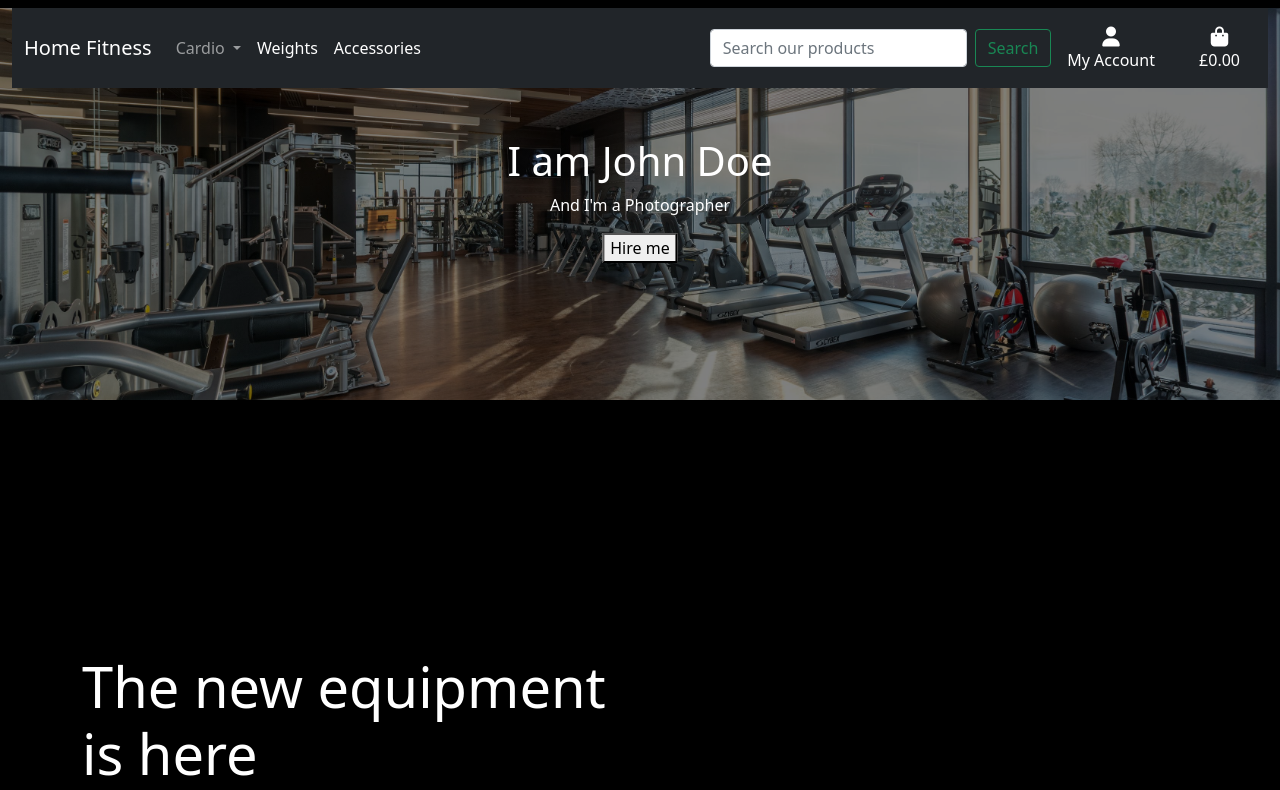
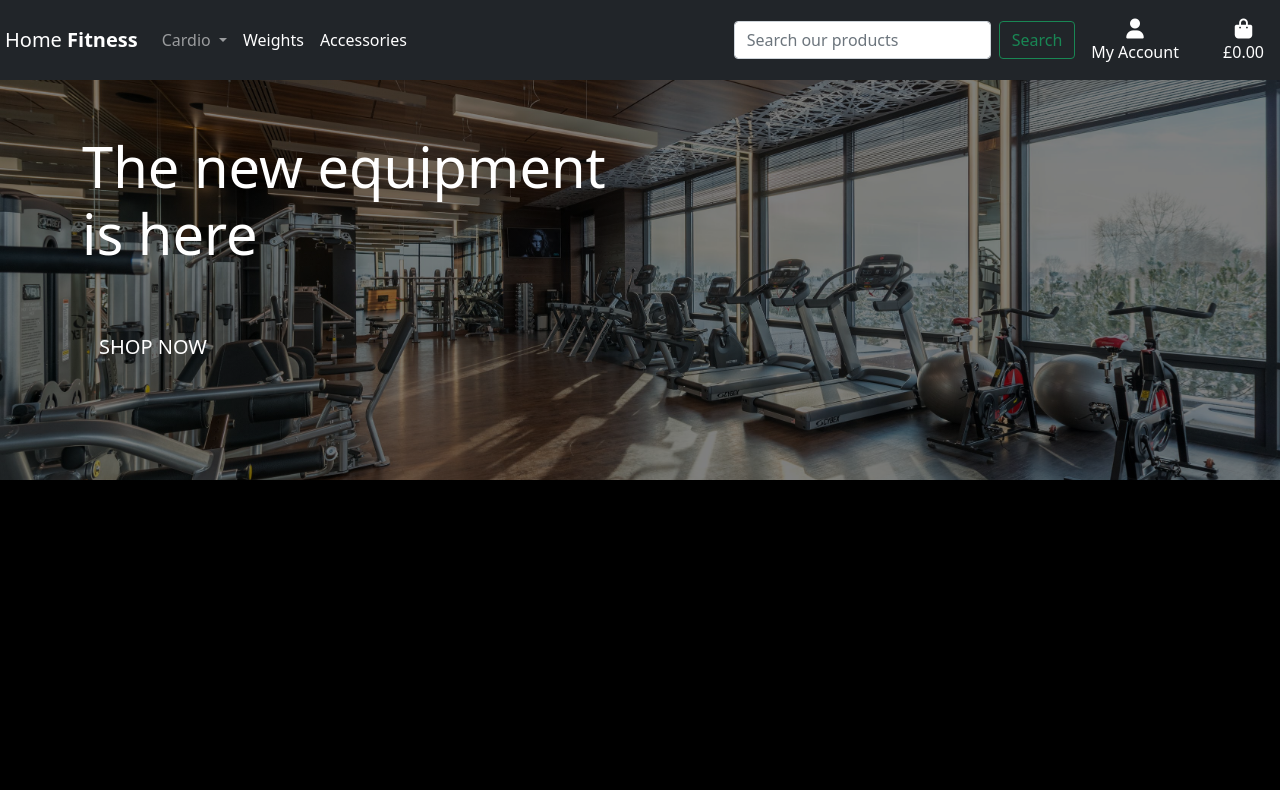
Before and after one commit to Side-On/home-fitness, a Django app: page / in a window 1280 px wide. Shown: the top 790 px of the page. After the commit the page ends 480 px from the top, so only its background shows below. Run offline with Django 3.2, Linux system fonts and the light colour scheme; some libraries are stand-ins or nearby versions.

Commit message:
Add style and fix location of the navbar

```diff
--- a/home/templates/home/index.html
+++ b/home/templates/home/index.html
@@ -2,16 +2,10 @@
 {% load static %}
 
 {% block page_header %}
-{% endblock %}
 
-{% block content %}
 
 <div class="hero-image">
     <div class="hero-text">
-      <h1>I am John Doe</h1>
-      <p>And I'm a Photographer</p>
-      <button>Hire me</button>
-    </div>
     </div>
 
     <div class="container h-100">
@@ -20,10 +14,15 @@
                 <h1 class="display-4 logo-font text-white">The new equipment is here</h1>
                 <div class="my-5">
                     <h4>
-                    <a href="" class="shop-now-button btn btn-lg text-white rounded-0 text-uppercase py-3">Shop Now</a>
+                        <a href="" class="shop-now-button btn btn-lg text-white rounded-0 text-uppercase py-3">Shop
+                            Now</a>
                     </h4>
                 </div>
             </div>
         </div>
     </div>
+</div>
 {% endblock %}
+
+{% block content %}
+{% endblock %}
--- a/static/css/base.css
+++ b/static/css/base.css
@@ -17,10 +17,14 @@ body {
     width: 1.5rem;
 }
 
+.navbar-padding {
+    padding-top: 30px;
+}
+
 /* The hero image */
 .hero-image {
     /* Use "linear-gradient" to add a darken background effect to the image (photographer.jpg). This will make the text easier to read */
-    background-image: linear-gradient(rgba(0, 0, 0, 0.5), rgba(0, 0, 0, 0.5)), url("/media/index-hero.jpeg");
+    background-image: linear-gradient(rgba(0, 0, 0, 0.5), rgba(0, 0, 0, 0.5)), url("/static/images/index-hero.jpeg");
 
     /* Set a specific height */
     height: 50%;
@@ -33,7 +37,7 @@ body {
   }
 
   /* Place text in the middle of the image */
-  .hero-text {
+.hero-text {
     text-align: center;
     position: absolute;
     top: 50%;
@@ -41,3 +45,12 @@ body {
     transform: translate(-50%, -50%);
     color: white;
   }
+
+  .container-fluid{
+      padding-left: 0% !important;
+      padding-right: 0% !important;
+  }
+
+  .navbar-brand {
+      padding-left: 5px;
+  }
--- a/templates/base.html
+++ b/templates/base.html
@@ -29,11 +29,11 @@
 </head>
 
 <body>
-  <header class="container-fluid fixed-top">
-    <div id="topnav" class="row bg-black pt-lg-2 d-none d-lg-flex"></div>
+
+  <header class="container-fluid">
     <nav class="navbar navbar-expand-lg navbar-dark bg-dark">
       <div class="container-fluid">
-        <a class="navbar-brand" href="#">Home Fitness</a>
+        <a class="navbar-brand" href="#">Home <strong>Fitness</strong></a>
         <button class="navbar-toggler" type="button" data-bs-toggle="collapse" data-bs-target="#navbarTogglerDemo02"
           aria-controls="navbarTogglerDemo02" aria-expanded="false" aria-label="Toggle navigation">
           <span class="navbar-toggler-icon"></span>
@@ -103,8 +103,12 @@
         </ul>
       </div>
     </nav>
+  </header>
 
-  </header>
+
+  {% block page_header %}
+
+  {% endblock %}
   {% block content %}
 
   {% endblock %}
```
Also changed, not shown: static/images/index-hero.jpeg (added). Lines whose indentation alone changed are shown as unchanged.
